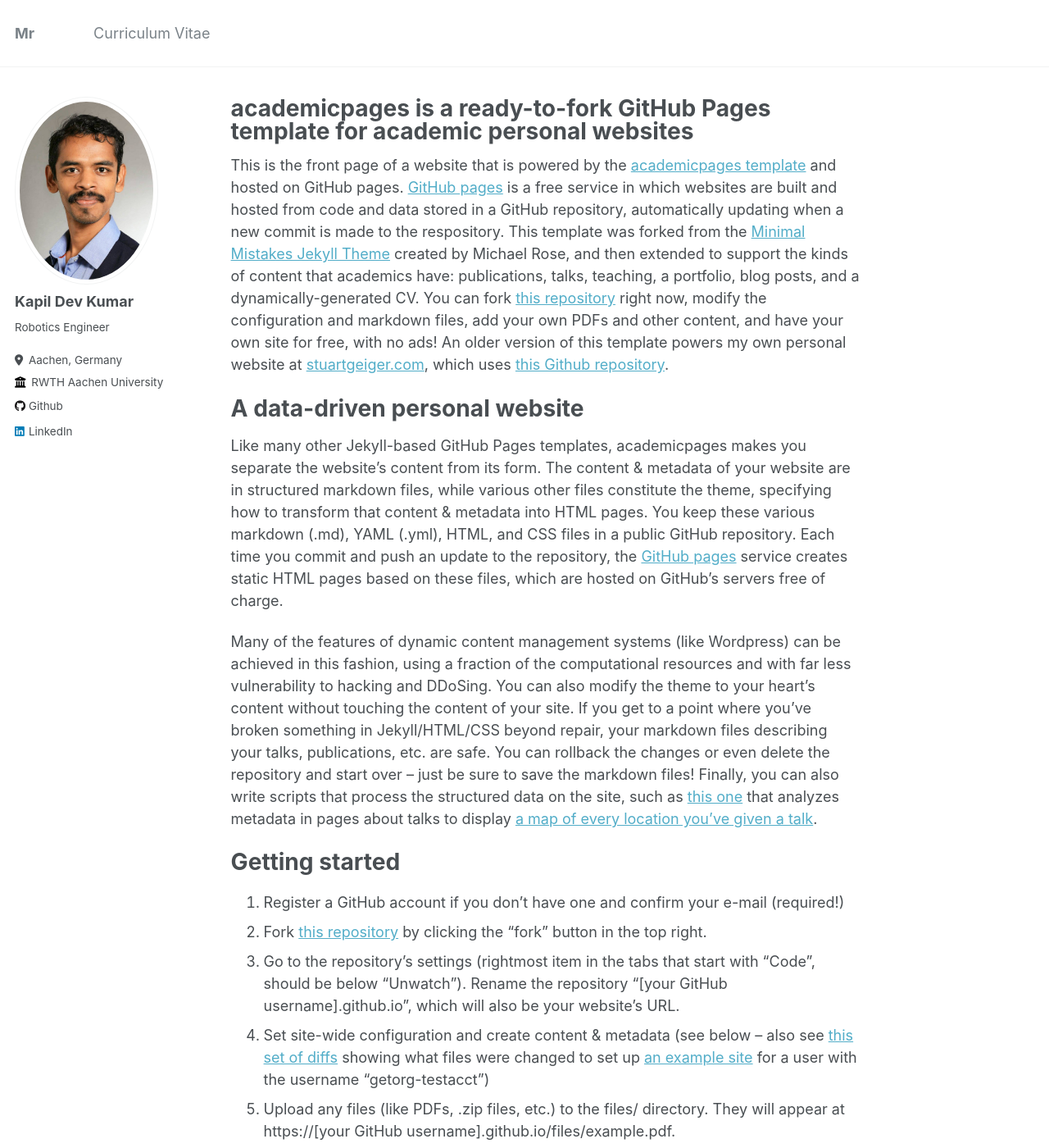
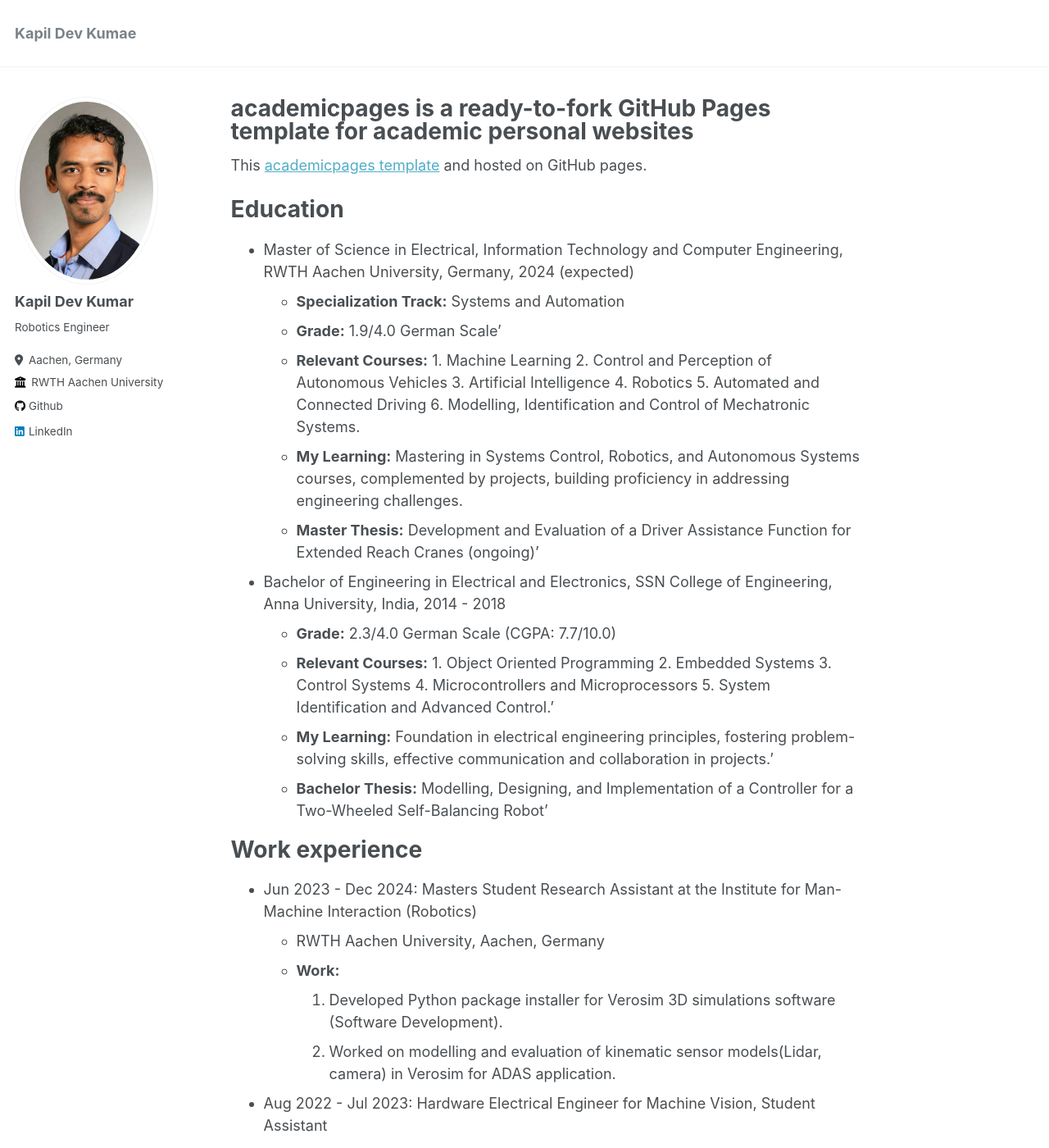
Before and after one commit to kapildevkumara/kapildevkumara.github.io, a Jekyll site: the page built from _pages/about.md, in a window 1280 px wide and 1400 px high. Shown: the whole window at 82% size. Built offline with Jekyll 4.4.1, drawn with Linux system fonts in a browser that asks for light colours; some of the changed text lies outside the part shown.

Commit message:
Init Commit 4

```diff
--- a/_config.yml
+++ b/_config.yml
@@ -8,7 +8,7 @@
 
 # Basic Site Settings
 locale                   : "en-US"
-title                    : "Mr"
+title                    : "Kapil Dev Kumae"
 title_separator          : "."
 name                     : &name "Kapil Dev Kumar"
 description              : &description "My Portfolio"
@@ -31,7 +31,7 @@ author:
   email            : #""
 
   # Repositories and software development
-  github           : "academicpages"
+  github           : "kapildevkumara"
 
   # Social media
   linkedin         : kapildevkumar
--- a/_data/navigation.yml
+++ b/_data/navigation.yml
@@ -1,4 +1,4 @@
 # main links links
 main:
-  - title: "Curriculum Vitae"
-    url: /cv/
+#  - title: "Curriculum Vitae"
+#    url: /cv/
--- a/_pages/about.md
+++ b/_pages/about.md
@@ -7,43 +7,109 @@ redirect_from:
   - /about.html
 ---
 
-This is the front page of a website that is powered by the [academicpages template](https://github.com/academicpages/academicpages.github.io) and hosted on GitHub pages. [GitHub pages](https://pages.github.com) is a free service in which websites are built and hosted from code and data stored in a GitHub repository, automatically updating when a new commit is made to the respository. This template was forked from the [Minimal Mistakes Jekyll Theme](https://mmistakes.github.io/minimal-mistakes/) created by Michael Rose, and then extended to support the kinds of content that academics have: publications, talks, teaching, a portfolio, blog posts, and a dynamically-generated CV. You can fork [this repository](https://github.com/academicpages/academicpages.github.io) right now, modify the configuration and markdown files, add your own PDFs and other content, and have your own site for free, with no ads! An older version of this template powers my own personal website at [stuartgeiger.com](http://stuartgeiger.com), which uses [this Github repository](https://github.com/staeiou/staeiou.github.io).
+This [academicpages template](https://github.com/academicpages/academicpages.github.io) and hosted on GitHub pages.
 
-A data-driven personal website
+
+Education
 ======
-Like many other Jekyll-based GitHub Pages templates, academicpages makes you separate the website's content from its form. The content & metadata of your website are in structured markdown files, while various other files constitute the theme, specifying how to transform that content & metadata into HTML pages. You keep these various markdown (.md), YAML (.yml), HTML, and CSS files in a public GitHub repository. Each time you commit and push an update to the repository, the [GitHub pages](https://pages.github.com/) service creates static HTML pages based on these files, which are hosted on GitHub's servers free of charge.
+* Master of Science in Electrical, Information Technology and Computer Engineering, RWTH Aachen University, Germany, 2024 (expected)
+  * **Specialization Track:** Systems and Automation
+  * **Grade:** 1.9/4.0 German Scale'
+  * **Relevant Courses:** 1. Machine Learning 2. Control and Perception of Autonomous Vehicles 3. Artificial Intelligence 4. Robotics 5. Automated and Connected Driving 6. Modelling, Identification and Control of Mechatronic Systems.
+  * **My Learning:** Mastering in Systems Control, Robotics, and Autonomous Systems courses, complemented by projects, building proficiency in addressing engineering challenges.
+  * **Master Thesis:** Development and Evaluation of a Driver Assistance Function for Extended Reach Cranes (ongoing)'
 
-Many of the features of dynamic content management systems (like Wordpress) can be achieved in this fashion, using a fraction of the computational resources and with far less vulnerability to hacking and DDoSing. You can also modify the theme to your heart's content without touching the content of your site. If you get to a point where you've broken something in Jekyll/HTML/CSS beyond repair, your markdown files describing your talks, publications, etc. are safe. You can rollback the changes or even delete the repository and start over -- just be sure to save the markdown files! Finally, you can also write scripts that process the structured data on the site, such as [this one](https://github.com/academicpages/academicpages.github.io/blob/master/talkmap.ipynb) that analyzes metadata in pages about talks to display [a map of every location you've given a talk](https://academicpages.github.io/talkmap.html).
+* Bachelor of Engineering in Electrical and Electronics, SSN College of Engineering, Anna University, India, 2014 - 2018
+  * **Grade:** 2.3/4.0 German Scale (CGPA: 7.7/10.0)
+  * **Relevant Courses:** 1. Object Oriented Programming 2. Embedded Systems 3. Control Systems 4. Microcontrollers and Microprocessors 5. System Identification and Advanced Control.'
+  * **My Learning:** Foundation in electrical engineering principles, fostering problem-solving skills, effective communication and collaboration in projects.'
+  * **Bachelor Thesis:** Modelling, Designing, and Implementation of a Controller for a Two-Wheeled Self-Balancing Robot'
 
-Getting started
+
+Work experience
 ======
-1. Register a GitHub account if you don't have one and confirm your e-mail (required!)
-1. Fork [this repository](https://github.com/academicpages/academicpages.github.io) by clicking the "fork" button in the top right.
-1. Go to the repository's settings (rightmost item in the tabs that start with "Code", should be below "Unwatch"). Rename the repository "[your GitHub username].github.io", which will also be your website's URL.
-1. Set site-wide configuration and create content & metadata (see below -- also see [this set of diffs](http://archive.is/3TPas) showing what files were changed to set up [an example site](https://getorg-testacct.github.io) for a user with the username "getorg-testacct")
-1. Upload any files (like PDFs, .zip files, etc.) to the files/ directory. They will appear at https://[your GitHub username].github.io/files/example.pdf.
-1. Check status by going to the repository settings, in the "GitHub pages" section
+* Jun 2023 - Dec 2024: Masters Student Research Assistant at the Institute for Man-Machine Interaction (Robotics)
+  * RWTH Aachen University, Aachen, Germany
+  * **Work:**
+    1. Developed Python package installer for Verosim 3D simulations software (Software Development).
+    2. Worked on modelling and evaluation of kinematic sensor models(Lidar, camera) in Verosim for ADAS application.
 
-Site-wide configuration
-------
-The main configuration file for the site is in the base directory in [_config.yml](https://github.com/academicpages/academicpages.github.io/blob/master/_config.yml), which defines the content in the sidebars and other site-wide features. You will need to replace the default variables with ones about yourself and your site's github repository. The configuration file for the top menu is in [_data/navigation.yml](https://github.com/academicpages/academicpages.github.io/blob/master/_data/navigation.yml). For example, if you don't have a portfolio or blog posts, you can remove those items from that navigation.yml file to remove them from the header.
+* Aug 2022 - Jul 2023: Hardware Electrical Engineer for Machine Vision, Student Assistant
+  * Cognex Corporation, Aachen, Germany
+  * **Work:**
+    1. Contributed to the prototype development, PCB rework, and fault analysis ensuring functionality and delivery on-time.
+    2. Engaged in testing and debugging of camera systems to meet the electrical design specifications.
 
-Create content & metadata
-------
-For site content, there is one markdown file for each type of content, which are stored in directories like _publications, _talks, _posts, _teaching, or _pages. For example, each talk is a markdown file in the [_talks directory](https://github.com/academicpages/academicpages.github.io/tree/master/_talks). At the top of each markdown file is structured data in YAML about the talk, which the theme will parse to do lots of cool stuff. The same structured data about a talk is used to generate the list of talks on the [Talks page](https://academicpages.github.io/talks), each [individual page](https://academicpages.github.io/talks/2012-03-01-talk-1) for specific talks, the talks section for the [CV page](https://academicpages.github.io/cv), and the [map of places you've given a talk](https://academicpages.github.io/talkmap.html) (if you run this [python file](https://github.com/academicpages/academicpages.github.io/blob/master/talkmap.py) or [Jupyter notebook](https://github.com/academicpages/academicpages.github.io/blob/master/talkmap.ipynb), which creates the HTML for the map based on the contents of the _talks directory).
+* Jul 2018 - Jun 2018: Computer Vision Engineer
+  * e-con Systems Private Limited, Chennai, India
+  * **Work:**
+    1. Engineered a point cloud-based automated 3D parcel dimensioner and enhanced accuracy up to 10mm in dimensioning boxes of diverse sizes.
+    2. Algorithm Development of a robust face detection system with stereo cameras, devising liveness analysis and deep learning for the detection of spoofed facial images with precision up to 95%.
+    3. Established video stabilization using inertial sensors, sensor fusion and low-latency algorithm integration for motion and vibration compensation in real-time scenarios.
 
-**Markdown generator**
+* May 2017 - Aug 2017: Bachelor Student Intern, Internship
+  * IIT Madras, Chennai, India
+  * **Work:**
+     1. Project 1 - Mathematical model and implementation of PID controller for air cooling system in Matlab.
+     2. Project 2 - Implementation of sensorless BLDC motor control using the back EMF detection in STM32 microcontroller.
 
-I have also created [a set of Jupyter notebooks](https://github.com/academicpages/academicpages.github.io/tree/master/markdown_generator
-) that converts a CSV containing structured data about talks or presentations into individual markdown files that will be properly formatted for the academicpages template. The sample CSVs in that directory are the ones I used to create my own personal website at stuartgeiger.com. My usual workflow is that I keep a spreadsheet of my publications and talks, then run the code in these notebooks to generate the markdown files, then commit and push them to the GitHub repository.
 
-How to edit your site's GitHub repository
-------
-Many people use a git client to create files on their local computer and then push them to GitHub's servers. If you are not familiar with git, you can directly edit these configuration and markdown files directly in the github.com interface. Navigate to a file (like [this one](https://github.com/academicpages/academicpages.github.io/blob/master/_talks/2012-03-01-talk-1.md) and click the pencil icon in the top right of the content preview (to the right of the "Raw | Blame | History" buttons). You can delete a file by clicking the trashcan icon to the right of the pencil icon. You can also create new files or upload files by navigating to a directory and clicking the "Create new file" or "Upload files" buttons.
+Skills
+======
+* Software
+  * ROS, OpenCV, Verosim, Point Cloud Library (PCL), Simulink, Matlab, Git Version control, dLib, NumPy, Keras, TensorFlow, PyQt, Embedded C, Eagle PCB, Microsoft Office #PyTorch
+* Hardware
+  * NVIDIA Jetson, Arduino, Sensors(Mono-cameras, Stereo-Camera, IMUs), Raspberry Pi, Eagle PCB, Xilinx FPGA, STM32, 3D Printing (Basic)
+* Programming Languages and OS
+  * C, C++, Python; Windows, Ubuntu (Linux)
+* Linguistic
+  * Tamil and English (Proficient); French and German(Elementary)
+* Strengths
+  * Analytical skills, ability to work independently and good communication skills within the team.
 
-Example: editing a markdown file for a talk
-![Editing a markdown file for a talk](/images/editing-talk.png)
 
-For more info
-------
-More info about configuring academicpages can be found in [the guide](https://academicpages.github.io/markdown/). The [guides for the Minimal Mistakes theme](https://mmistakes.github.io/minimal-mistakes/docs/configuration/) (which this theme was forked from) might also be helpful.
+Projects
+======
+* Automatic mini-bullseye board at MedIT, RWTH Aachen    (Jun 2022)
+  * Designed a scaled-down replica of an autonomous bullseye dartboard featuring a dynamic arm equipped with a camera and Jetson Nano. Achieved real-time ball trajectory tracking and interception using image processing and control.
+
+* Snake game with Path Planning    (May 2020)
+  * Programmed the Classical Snake Game with OpenCV in Python. Automated the snake(robot) movement using path planning algorithms for intelligent navigation of the snake towards the goal.
+        name:  #2 Path Planning, Navigation
+
+* 3D Object Recognizer    (Aug 2019)
+  * Built a real-time object detection model using Intel Realsense Stereo Camera. Computed the 3D Coordinates of the user-defined object detected by a Single Shot Detection Model and Disparity Map.
+
+* Robotic Perception with OpenCV    (Dec 2018)
+  * Developed modules for Perception and Navigation 1) Stereo and mono camera calibration for determining of intrinsic and extrinsic camera matrix. 2) Pose estimation using ArUco Markers for accurate pose estimation and navigation.
+
+* Two-Wheeled Self-Balancing Robot, funded by SSN College of Engineering    (Dec 2017 - May 2018)
+  * Constructed a two-wheeled self-balancing robot with Arduino, encoders and IMUs. Deployed sensor fusion with PID, and LQR control algorithms to stabilize the orientation of the robot under external disturbances. Analysed the stability and controller performance in Matlab.
+
+* Modeling and control of Aerothrust Pendulum    (Sep 2016)
+  * Conceptualized the mathematical model, performing system identification and state analysis of the response of the Aerothrust Pendulum. Implemented PID control for the system in FPGA with Model-Based Design using Matlab and Xilinx System Generator.
+
+
+Additional_experience_and_awards
+======
+* Certified Online Courses
+  * Self-driving Cars (Udacity - Ongoing), Neural Networks and Deep Learning (Andrew NG), Digital Signal Processing (EPFL Switzerland), Control of Mobile Robots (Georgia Tech)
+
+* Summer School at FH Aachen
+  * Participated in the Summer School on 'Sustainable Entrepreneurship 2023', engaging in interdisciplinary teamwork, and expert sessions, culminating in a pitch for innovative ideas.
+
+* Competitions and Awards
+  * Recipient of the RWTH Student Project Grant 2022, for field research and project work. Awardee and Active Participant in various hackathons and competitions in the years 2014-2023.
+
+* University-level Leadership
+  * As head of the S4S Club, organised several tech events and workshops at SSN College during 2016-18. As Placement Co-ordinator contributed to the facilitation of students to pursue career opportunities.
+
+* Other interests
+  * Yoga, Blogging
+
+
+Service and leadership
+======
+  <ul>{% for post in site.publications reversed %}
+    {% include archive-single-cv.html %}
+  {% endfor %}</ul>
```
